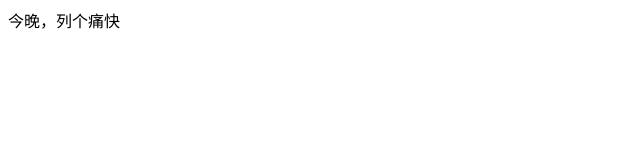
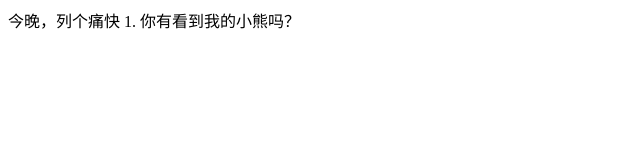
Before and after one commit to xiezi-121/git_demo, a plain HTML site: page index.html in a window 1280 px wide. Shown: the whole page, without its empty margins (0-640 px from the left). Drawn offline with Linux system fonts and the light colour scheme.

Commit message:
A的第二次提交

```diff
--- a/index.html
+++ b/index.html
@@ -9,7 +9,7 @@
 </head>
 
 <body>
-    今晚，列个痛快
+    今晚，列个痛快 1. 你有看到我的小熊吗？
 </body>
 
 </html>
```
